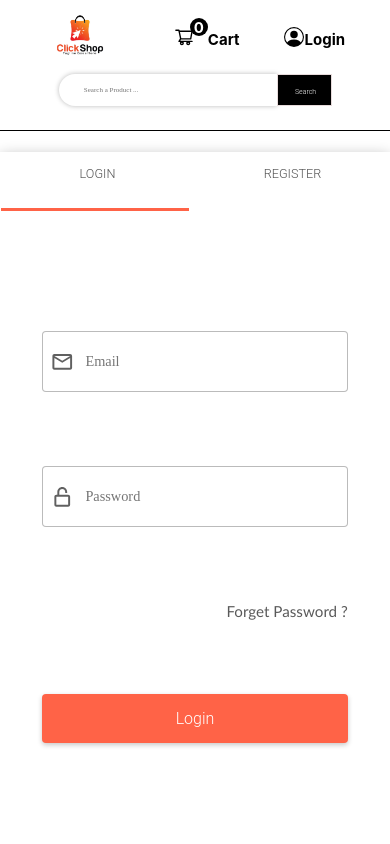
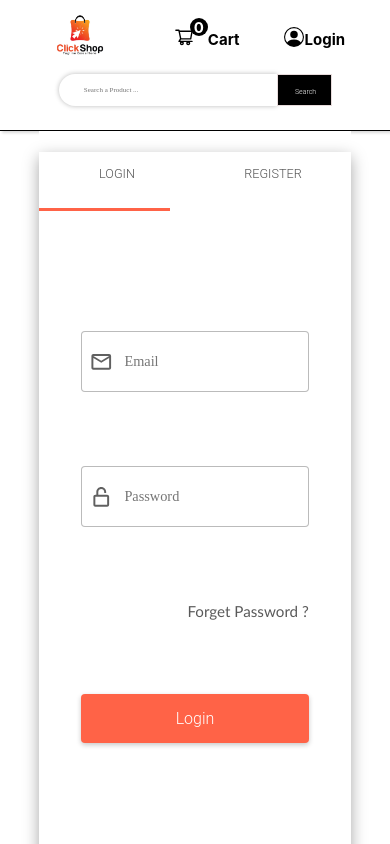
Before and after one commit to nitinkondhari03/E-COMMERCE, a React (Create React App) app in the folder frontend/: page /login in a window 390 px wide. Shown: the top 844 px of the page. Built offline with nearby package versions, Linux system fonts and the light colour scheme; no server answers.

Commit message:
add this file

```diff
--- a/frontend/src/component/User/LoginSignUp.css
+++ b/frontend/src/component/User/LoginSignUp.css
@@ -163,6 +163,8 @@
 @media screen and (max-width: 1200px) {
   .LoginSignUpContainer {
     background-color: white;
+    width: 80%;
+    margin: auto;
   }
   .LoginSignUpBox {
     width: 100vw;
```
